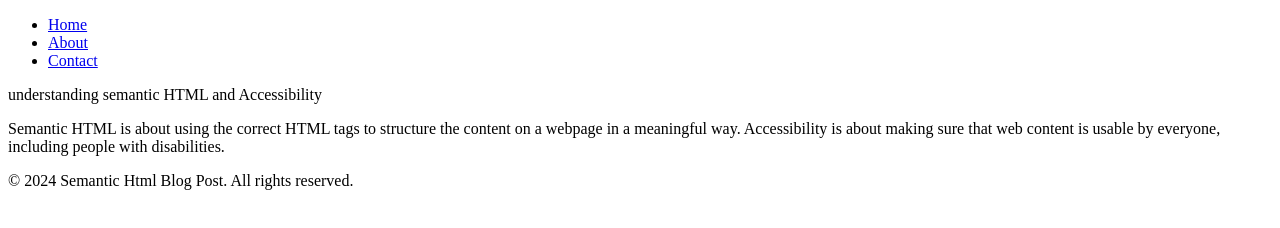
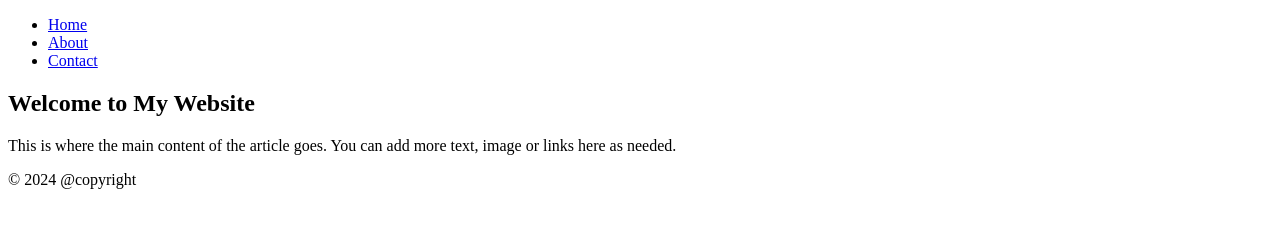
Before and after one commit to lakelexy/alx-intermediate-frontend, a plain HTML site: page 0x00-semantic_html/1-index.html in a window 1280 px wide. Drawn offline with Linux system fonts and the light colour scheme.

Commit message:
update task 1

```diff
--- a/0x00-semantic_html/1-index.html
+++ b/0x00-semantic_html/1-index.html
@@ -3,7 +3,6 @@
 <head>
     <!-- Meta tags -->
     <meta charset="UTF-8">
-    <meta name="viewport" content="width=device-width, initial-scale=1.0">
     <meta name="description" content="A blog post about semantic HTML and accessibility practices">
     <meta name="keywords" content="HTML, Semantic, Accessibility, Blog, SEO">
     <meta name="author" content="Alao Olalekan">
@@ -16,32 +15,28 @@
 
     <!-- Header Section -->
     <header>
-	<nav>
+        <nav>
 	    <ul>
 		<li><a href="#home">Home</a></li>
 		<li><a href="#about">About</a></li>
-		<li><a href="contact">Contact</a></li>
+		<li><a href="#contact">Contact</a></li>
 	    </ul>
 	</nav>
     </header>
 
-    <!-- Main Content Section -->
+    <!-- Main Section -->
     <main>
 	<article>
-	    </h1>understanding semantic HTML and Accessibility</h1>
-            <section>
-		<p>
-		    Semantic HTML is about using the correct HTML tags to structure the content on a webpage in a meaningful way.
-		    Accessibility is about making sure that web content is usable by everyone, including people with disabilities.
-		</p>
+	    <h1>Welcome to My Website</h1>
+	    <section>
+		<p>This is where the main content of the article goes. You can add more text, image or links here as needed.</p>
 	    </section>
 	</article>
     </main>
 
-    <!-- Footer Section -->
+															    <!-- Footer Section -->
     <footer>
-	<p>&copy; 2024 Semantic Html Blog Post. All rights reserved.</p>
+	<p>&copy; 2024 @copyright</p>
     </footer>
-
 </body>
 </html>
```
